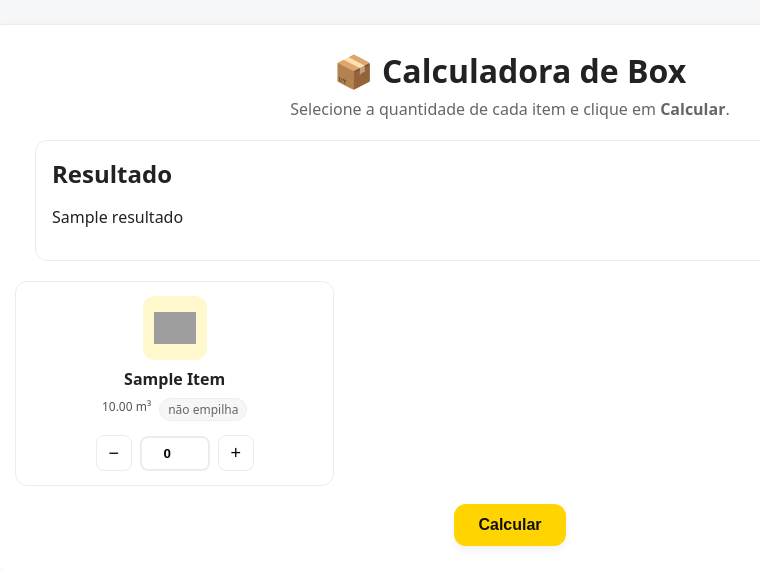
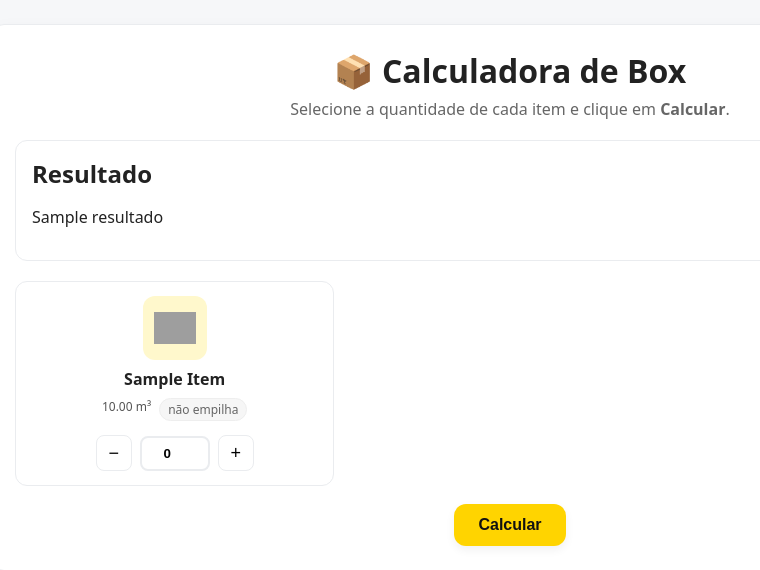
Before and after one commit to alexmlr/Calculadora-YLW, a Flask app: template templates/index.html in a window 1280 px wide. Shown: the top 570 px of the page, without its empty margins (130-890 px from the left). Run offline with Flask 3, Linux system fonts and the light colour scheme; the template is opened without the code that fills it: most values are stand-ins (such as "Sample title", 1, 10 or a date in 2020); parts of the project's set-up code (start-up, migrations or seed data) failed here and were passed over; grey boxes are pictures that could not be loaded.

Commit message:
correçao css resultado

```diff
--- a/static/style.css
+++ b/static/style.css
@@ -72,6 +72,6 @@ h1{ margin:0 0 6px; text-align:center; }
 .btn-primary:hover{ filter:brightness(.98); }
 
 .result, .details{
-  margin:20px 20px; border:1px solid var(--line); border-radius:12px; padding:16px; background:#fff;
+  margin:20px 0 20px; border:1px solid var(--line); border-radius:12px; padding:16px; background:#fff;
 }
 .result h2, .details h3{ margin:0 0 8px; }
```
